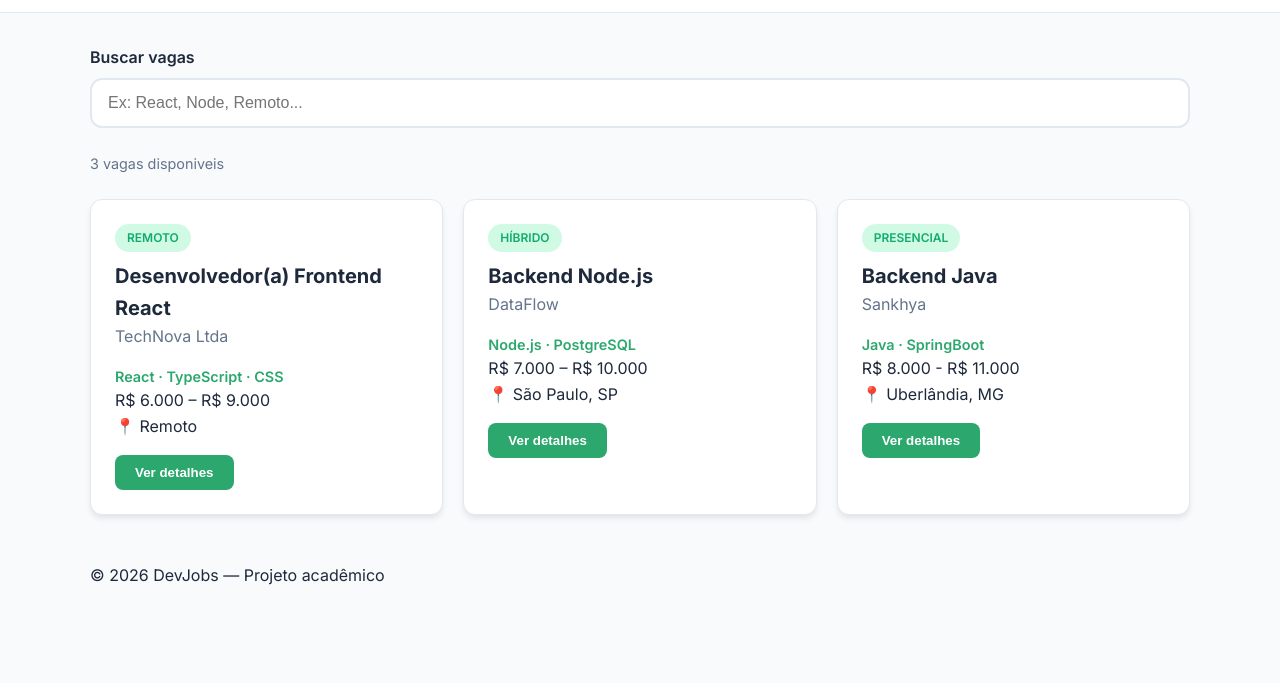
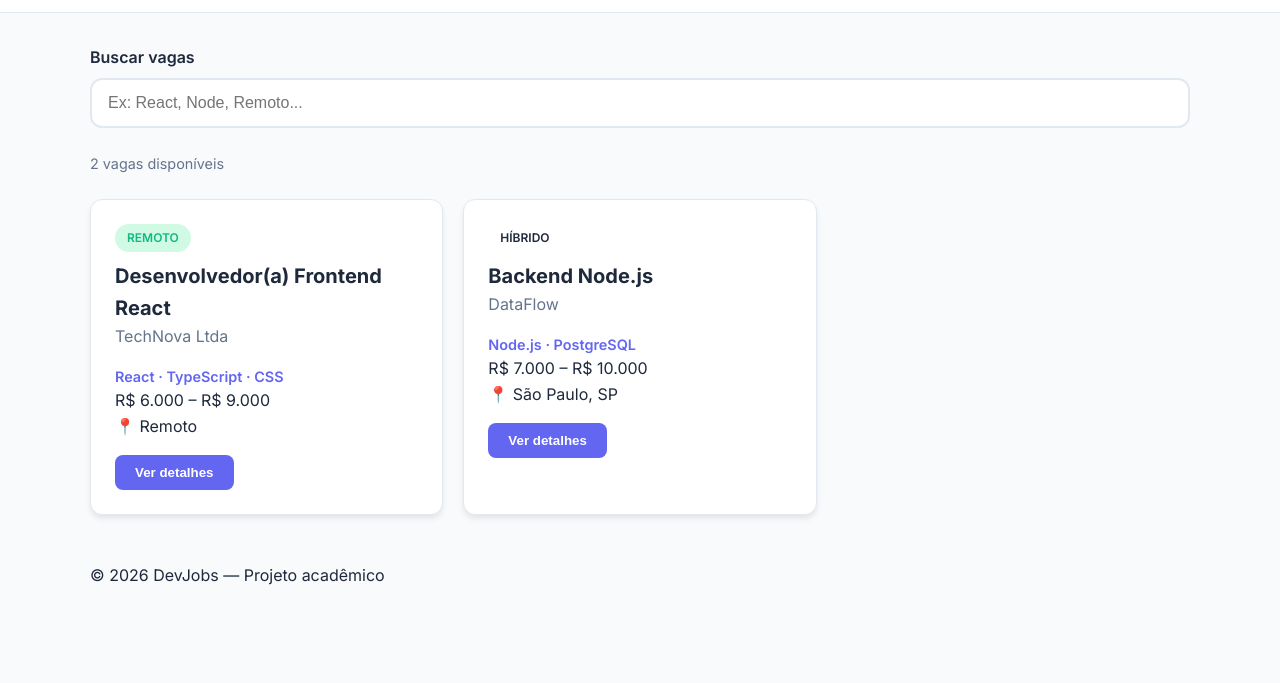
Before and after one commit to Dedezinh8/DevJobs, a plain HTML site: page index.html in a window 1280 px wide. Shown: the part 117-800 px from the top of the page. Drawn offline with Linux system fonts and the light colour scheme.

Commit message:
projeto devjobs atualizado

```diff
--- a/css/index.css
+++ b/css/style.css
@@ -5,15 +5,15 @@
 }
 
 :root {
-  --color-primary: #2ca86e;
-  --color-primary-dark: #4400ff;
+  --color-primary: #6366f1;
+  --color-primary-dark: #4f46e5;
   --color-bg: #f8fafc;
   --color-surface: #ffffff;
   --color-text: #1e293b;
   --color-text-muted: #64748b;
   --color-border: #e2e8f0;
-  --color-remote: #11ac6b;
-  --color-onsite: #11ac6b;
+  --color-remote: #10b981;
+  --color-onsite: #f59e0b;
   --font-sans: 'Inter', system-ui, sans-serif;
   --radius: 12px;
   --shadow: 0 4px 6px -1px rgb(0 0 0 / 0.1);
@@ -24,6 +24,7 @@ body {
   background: var(--color-bg);
   color: var(--color-text);
   line-height: 1.6;
+  transition: background-color 0.3s, color 0.3s;
 }
 
 .container {
@@ -84,11 +85,11 @@ body {
   border-color: var(--color-primary);
 }
 
-.jobs-grid {
+/* .jobs-grid {
   display: grid;
   gap: 1.25rem;
   padding: 1.5rem 0 3rem;
-}
+} */
 
 .jobs-grid {
   display: grid;
@@ -106,6 +107,7 @@ body {
   display: flex;
   flex-direction: column;
   gap: 1rem;
+  transition: background-color 0.3s, border-color 0.3s;
 }
 
 .job-card__badge {
@@ -120,11 +122,6 @@ body {
 .job-card__badge--remote {
   background: #d1fae5;
   color: var(--color-remote);
-}
-
-.job-card__badge--onsite {
-  background: #d1fae5;
-  color: var(--color-onsite);
 }
 
 .job-card__title {
--- a/indext.html
+++ b/index.html
@@ -5,7 +5,7 @@
     <meta charset="UTF-8">
     <meta name="viewport" content="width=device-width, initial-scale=1.0">
     <title>DevJobs — Mural de Vagas de TI</title>
-    <link rel="stylesheet" href="css/index.css">
+    <link rel="stylesheet" href="css/style.css">
     <link rel="preconnect" href="https://fonts.googleapis.com">
     <link href="https://fonts.googleapis.com/css2?family=Inter:wght@400;600;700&display=swap" rel="stylesheet">
 </head>
--- a/js/script.js
+++ b/js/script.js
@@ -16,15 +16,6 @@ const vagas = [
         tecnologias: ['Node.js', 'PostgreSQL'],
         salario: 'R$ 7.000 – R$ 10.000',
         local: 'São Paulo, SP'
-    },
-    {
-        id: 3,
-        titulo: 'Backend Java',
-        empresa: 'Sankhya',
-        tipo: 'presencial',
-        tecnologias: ['Java', 'SpringBoot'],
-        salario: 'R$ 8.000 - R$ 11.000',
-        local: 'Uberlândia, MG'
     }
 ];
 
@@ -36,7 +27,7 @@ function criarCard(vaga) {
     const badgeClass = {
         remoto: 'job-card__badge--remote',
         presencial: 'job-card__badge--onsite',
-        hibrido: 'job-card__badge--remote'
+        hibrido: 'job-card__badge--hybrid'
     }[vaga.tipo] || '';
 
     const tipoLabel = {
@@ -115,9 +106,10 @@ renderizarVagas(vagas);
 
 const inputBusca = document.getElementById('busca');
 
-function filtrarVagas(termo){
+function filtrarVagas(termo) {
     const busca = termo.trim().toLowerCase();
-    if(!busca) {
+
+    if (!busca) {
         return vagas;
     }
 
@@ -133,13 +125,14 @@ function filtrarVagas(termo){
     });
 }
 
-function atualizarContagem(qtd, termo){
-    const el = document.getElementById('resultado-contagem')
-    if(!termo.trim()) {
-        el.textContent = `${qtd} vagas disponiveis`;
-    } else{
-        el.textContent = `${qtd} vagas(s) encontrada (s) para ${termo}`;
-    }
+
+function atualizarContagem(qtd, termo) {
+  const el = document.getElementById('resultado-contagem');
+  if (!termo.trim()) {
+    el.textContent = `${qtd} vagas disponíveis`;
+  } else {
+    el.textContent = `${qtd} vaga(s) encontrada(s) para "${termo}"`;
+  }
 }
 
 inputBusca.addEventListener('input', (evento) => {
@@ -156,7 +149,7 @@ const btnTheme = document.getElementById('theme-toggle');
 
 function aplicarTema(tema) {
   document.body.classList.toggle('dark', tema === 'dark');
-  btnTheme.textContent = tema === 'dark' ? '🌙s' : '☀️';
+  btnTheme.textContent = tema === 'dark' ? '☀️' : '🌙';
   btnTheme.setAttribute('aria-label',
     tema === 'dark' ? 'Ativar tema claro' : 'Ativar tema escuro'
   );
```
Also changed, not shown: api/package.json (added, +20 -0 lines), api/src/server.js (added, +23 -0 lines), api/src/database/db.js (added), api/src/routes/vagas.routes.js (added), 3 other files.
